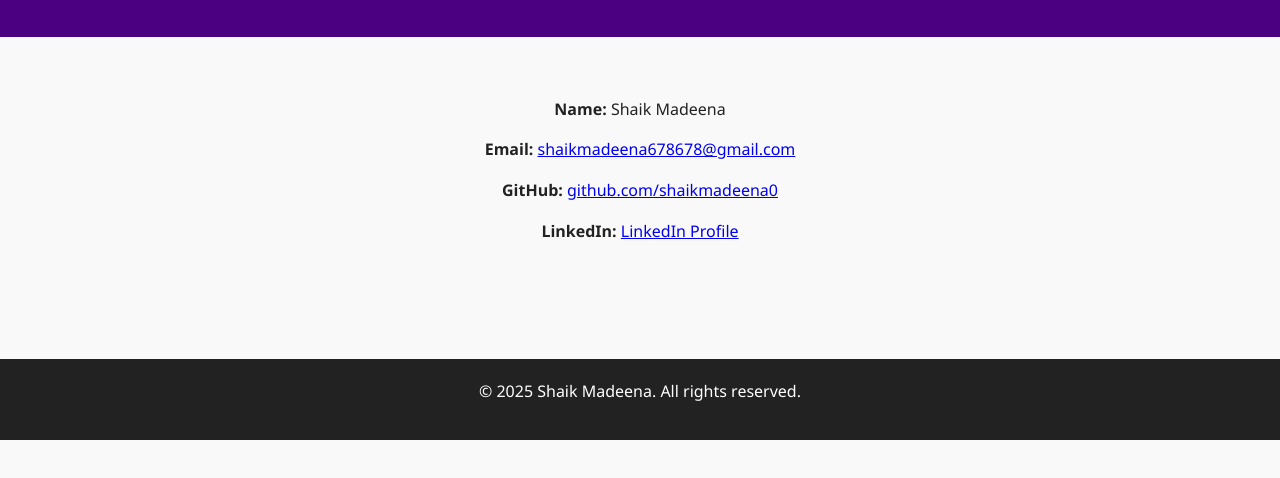
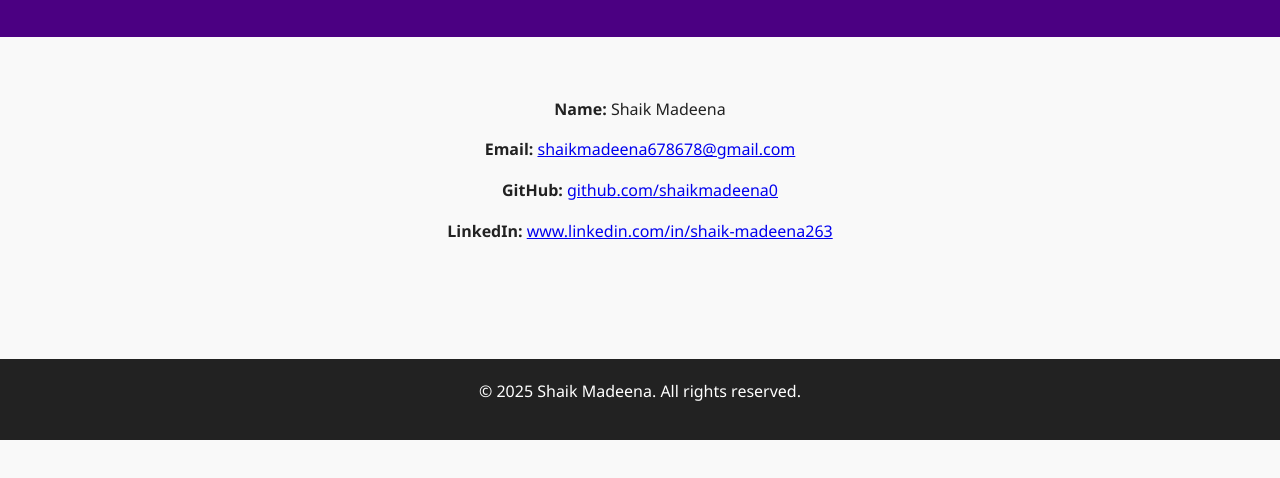
Before and after one commit to shaikmadeena0/my-portfolio, a plain HTML site: page contact.html in a window 1280 px wide. Shown: the part 110-588 px from the top of the page. Drawn offline with Linux system fonts and the light colour scheme.

Commit message:
Update contact.html

```diff
--- a/contact.html
+++ b/contact.html
@@ -27,7 +27,7 @@
   <p><strong>Name:</strong> Shaik Madeena</p>
   <p><strong>Email:</strong> <a href="mailto:shaikmadeena678678@gmail.com">shaikmadeena678678@gmail.com</a></p>
   <p><strong>GitHub:</strong> <a href="https://github.com/shaikmadeena0" target="_blank">github.com/shaikmadeena0</a></p>
-  <p><strong>LinkedIn:</strong> <a href="https://www.linkedin.com/in/shaik-madeena-1871731b9/" target="_blank">LinkedIn Profile</a></p>
+  <p><strong>LinkedIn:</strong> <a href="https://www.linkedin.com/in/shaik-madeena-1871731b9/" target="_blank">www.linkedin.com/in/shaik-madeena263</a></p>
 </section>
 
 <footer>
```
